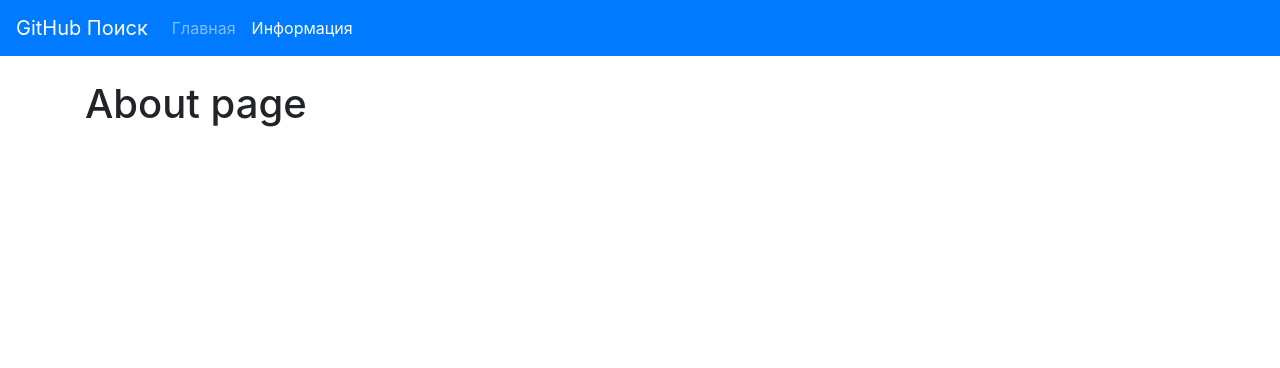
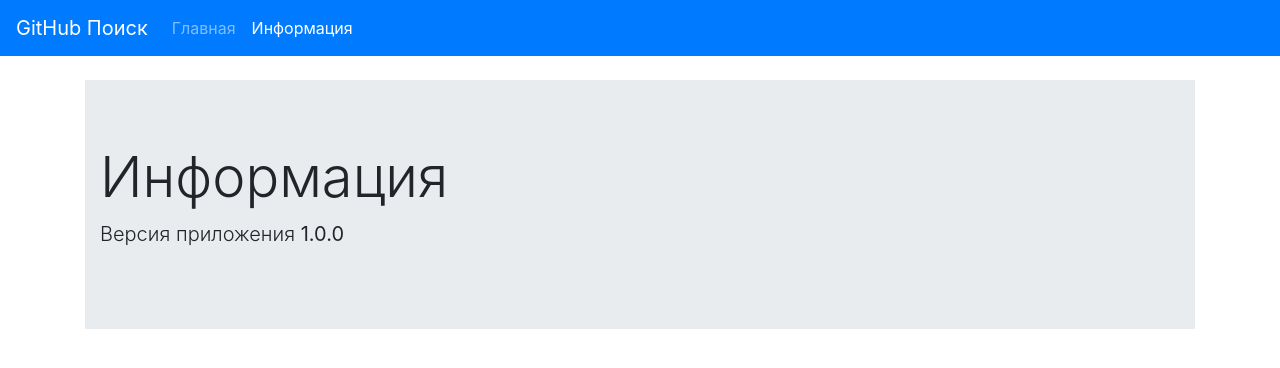
Before and after one commit to honeybaey/github-search, a React (Create React App) app: page /about in a window 1280 px wide. Shown: the top 368 px of the page. Built offline with nearby package versions, Linux system fonts and the light colour scheme.

Commit message:
adding page layout

```diff
--- a/src/pages/About.js
+++ b/src/pages/About.js
@@ -2,8 +2,11 @@ import React from 'react'
 
 export const About = () => {
   return (
-    <div>
-      <h1>About page</h1>
+    <div className="jumbotron jumbotron-fluid">
+      <div className="container">
+        <h1 className="display-4">Информация</h1>
+        <p className="lead">Версия приложения <strong>1.0.0</strong></p>
+      </div>
     </div>
   )
 }
```
